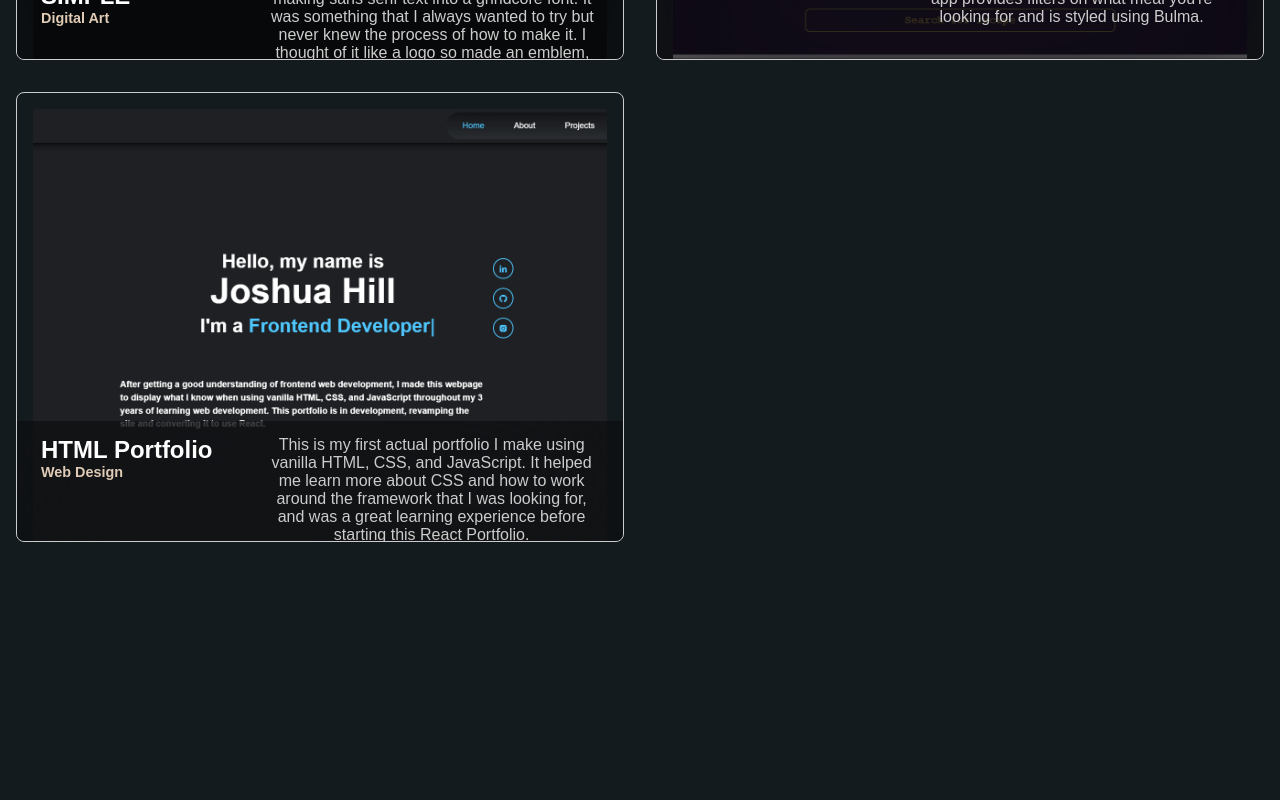
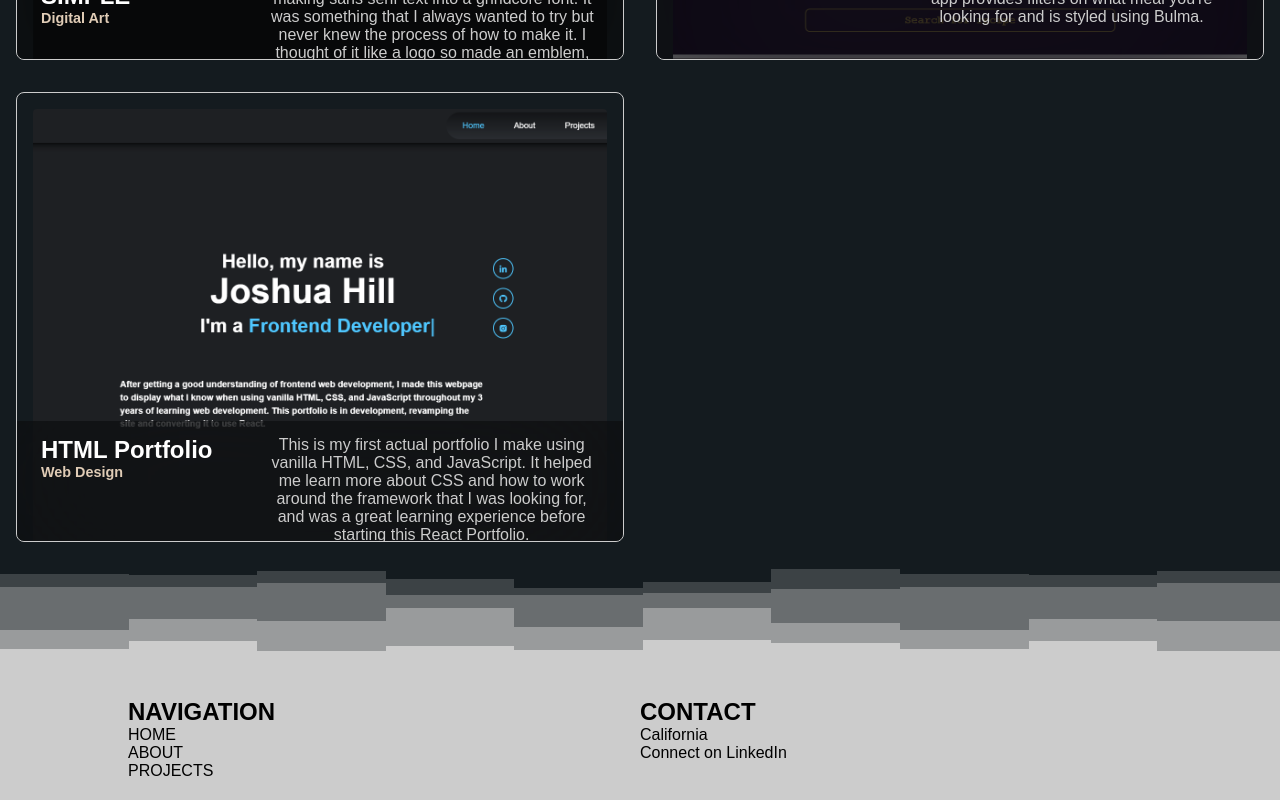
Before and after one commit to JoshHill1/JH-React-Portfolio, a React (Vite) app: page /projects in a window 1280 px wide. Shown: the part 696-1496 px from the top of the page. Before the commit the page ends 1254 px from the top, so only its background shows below. Built offline with nearby package versions, Linux system fonts and the light colour scheme.

Commit message:
Added footer component

```diff
--- a/src/App.jsx
+++ b/src/App.jsx
@@ -6,6 +6,7 @@
 
 // imported page components
 import Nav from './components/Nav/nav';
+import Footer from "./components/Footer/footer";
 
 //imported pages
 import Home from "./pages/Home/home";
@@ -22,6 +23,7 @@
         <Route path="/projects" element={<Projects />} />
       </Routes>
 
+      <Footer />
     </BrowserRouter>
   );
 }
--- /dev/null
+++ b/src/assets/footerTransition/footerTransition.css
@@ -0,0 +1,5 @@
+#footerTransition {
+  background-image: url(./stacked-steps-haikei.svg);
+  width: 100%;
+  height: 100px;
+}
--- /dev/null
+++ b/src/assets/footerTransition/footerTransition.jsx
@@ -0,0 +1,11 @@
+import React from 'react'
+import './stacked-steps-haikei.svg'
+import './footerTransition.css'
+
+function FooterTransition() {
+  return (
+    <div id='footerTransition'></div>
+  )
+}
+
+export default FooterTransition;
--- /dev/null
+++ b/src/components/Footer/footer.css
@@ -0,0 +1,21 @@
+.whole-footer {
+  background-color: var(--accent);
+  display: grid;
+  grid-template-columns: 1fr 1fr;
+
+  padding: 40px 10% 20px;
+}
+
+.footer-text {
+  display: flex;
+  flex-direction: column;
+}
+
+.footer-text a {
+  text-decoration: none;
+  color: #000;
+  width: 50%;
+}
+.footer-text a:hover {
+  text-decoration: underline;
+}
--- a/src/components/Footer/footer.jsx
+++ b/src/components/Footer/footer.jsx
@@ -0,0 +1,35 @@
+import { Link } from 'react-router-dom';
+import './footer.css'
+
+import FooterTransition from '../../assets/footerTransition/footerTransition.jsx';
+
+function Footer() {
+  return (
+    <div className='whole-entire-footer'>
+      <FooterTransition />
+
+      <div className='whole-footer'>
+      <section className="footer-text">
+        <h2>NAVIGATION</h2>
+        <Link to="/">HOME</Link>
+        <Link to="/about">ABOUT</Link>
+        <Link to="/projects">PROJECTS</Link>
+      </section>
+
+      <section className="footer-text">
+        <h2>CONTACT</h2>
+        <p>California</p>
+        <a href='https://www.linkedin.com/in/joshuahillaz0d/'>Connect on LinkedIn</a>
+      </section>
+
+      {/* <section className="footer-text">
+        <h2>Follow Me On:</h2>
+
+      </section> */}
+      </div>
+
+    </div>
+  )
+}
+
+export default Footer;
```
Also changed, not shown: src/assets/footerTransition/stacked-steps-haikei.svg (added).
